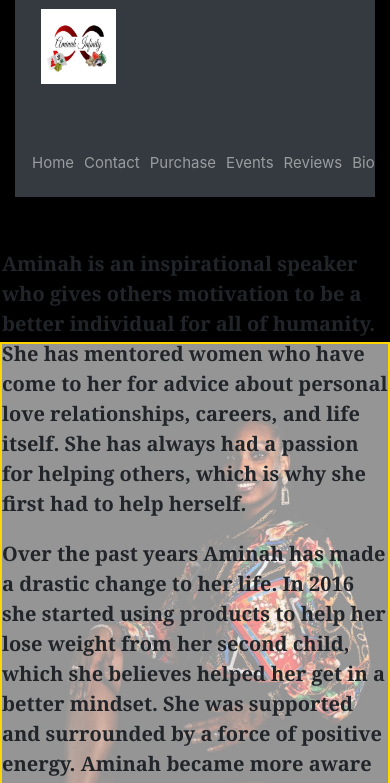
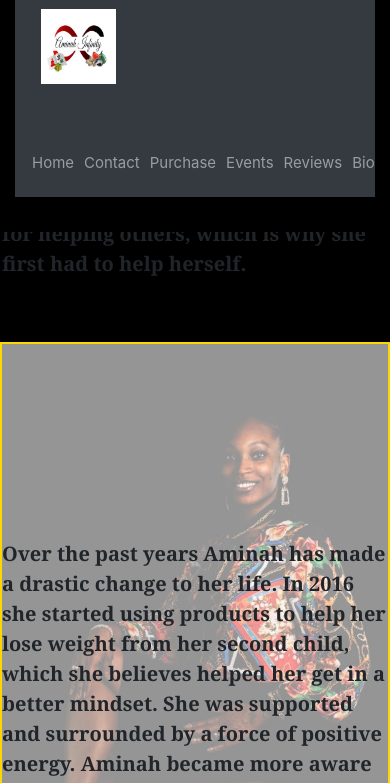
Before and after one commit to jjamaltwin/elementsofinfinity, a React (Create React App) app: page /bio in a window 390 px wide. Shown: the top 783 px of the page. Built offline with nearby package versions, Linux system fonts and the light colour scheme; a web font is replaced by a local one.

Commit message:
mobile design

```diff
--- a/src/App.css
+++ b/src/App.css
@@ -465,6 +465,7 @@ input[type="submit"] {
 
 .bio p {
   margin-bottom: 2rem;
+  padding: 12rem 0rem;
 }
 
 .background {
@@ -503,7 +504,7 @@ input[type="submit"] {
   }
 
   .bio p {
-
+    padding: 12rem 0rem;
   }
 
 
@@ -576,8 +577,8 @@ input[type="submit"] {
 }
 
 .bio p {
-  padding:0%;
 
+  padding: 12rem 0rem;
 }
 
 .bio h1 {
```
